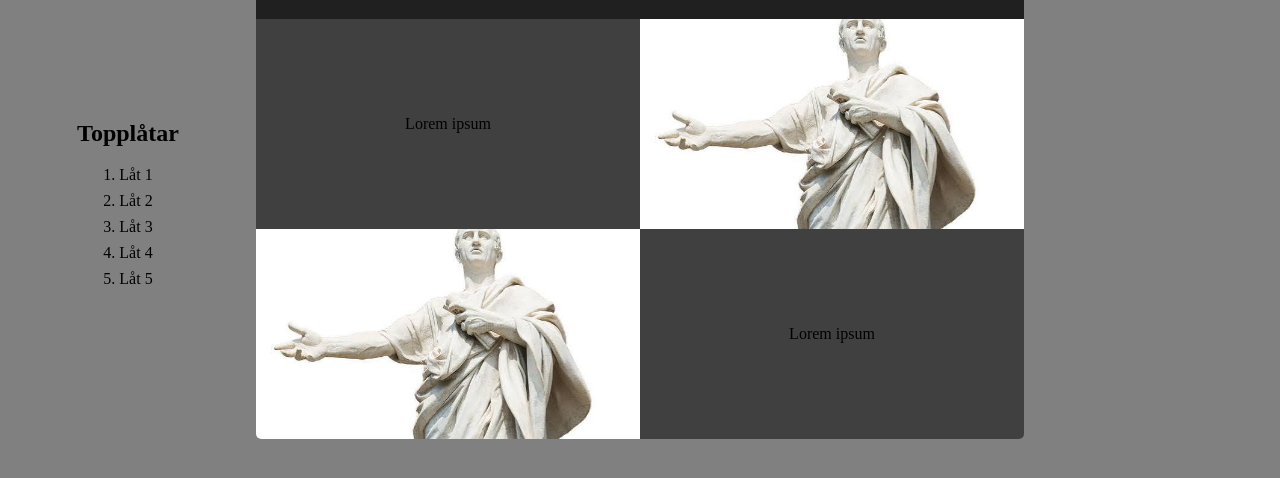
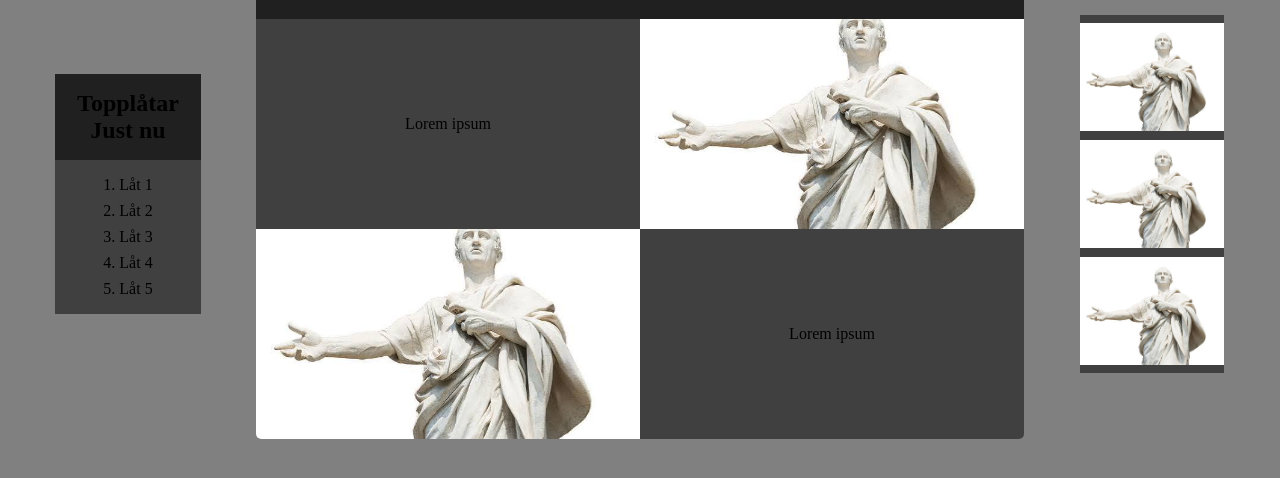
Before and after one commit to mishje/stars-of-heaven, a plain HTML site: page index.html in a window 1280 px wide. Shown: the part 238-716 px from the top of the page. Drawn offline with Linux system fonts and the light colour scheme.

Commit message:
fredag 9 okt

```diff
--- a/index.html
+++ b/index.html
@@ -29,7 +29,7 @@
         </div>
         <aside class="left">
             <div class="topdiv">
-                <h2>Topplåtar</h2>
+                <h2>Topplåtar<br>Just nu</h2>
                 <ol class="toplist">
                     <li>Låt 1</li>
                     <li>Låt 2</li>
@@ -39,7 +39,13 @@
                 </ol>
             </div>
         </aside>
-        <aside class="right"></aside>
+        <aside class="right">
+            <div class="gallery">
+                <img src="cicero.jpg" alt="" class="gimg">
+                <img src="cicero.jpg" alt="" class="gimg2">
+                <img src="cicero.jpg" alt="" class="gimg3">
+            </div>
+        </aside>
     </main>
 </body>
 </html>
--- a/style.css
+++ b/style.css
@@ -72,6 +72,10 @@ li a, .home{
 }
 .right{
     grid-area: right;
+    display: flex;
+    padding: 10%;
+    justify-content: center;
+    align-items: center;
 }
 .content{
     grid-area: content;
@@ -131,7 +135,9 @@ li a, .home{
 }
 .left ol{
     margin: 0;
-    padding: 0;
+    padding: 1rem;
+    padding-left: 3rem;
+    padding-right: 3rem;
     list-style-position: inside;
     gap: 0.5rem;
     display: flex;
@@ -140,6 +146,47 @@ li a, .home{
 .topdiv{
     display: flex;
     flex-direction: column;
-    justify-content: center;
-    align-items: center;
+    justify-content: stretch;
+    align-items: stretch;
+    background-color: rgb(0 0 0 / 50%);
 }
+.topdiv h2{
+    margin: 0;
+    padding: 1rem;
+    text-align: center;
+    background-color: rgb(0 0 0 / 50%);
+
+}
+.gallery{
+    background-color: rgb(0 0 0 / 50%);
+    display: grid;
+    grid-template: repeat(3,minmax(0, 1fr)) / minmax(0, 1fr);
+    gap: 0.5rem;
+    height: 50%;
+    width: 70%;
+    padding-top: 0.5rem;
+    padding-bottom: 0.5rem;
+    grid-template-areas:
+    "gimg"
+    "gimg2"
+    "gimg3";
+    overflow: hidden;
+}
+.gimg{
+    grid-area: gimg;
+}
+.gimg2{
+    grid-area: gimg2;
+}
+.gimg3{
+    grid-area: gimg3;
+}
+.gallery img{
+    border-collapse: collapse;
+    width: 100%;
+    height: 100%;
+    min-width: 0;
+    min-height: 0;
+    object-fit: contain;
+    display: block;
+}
```
